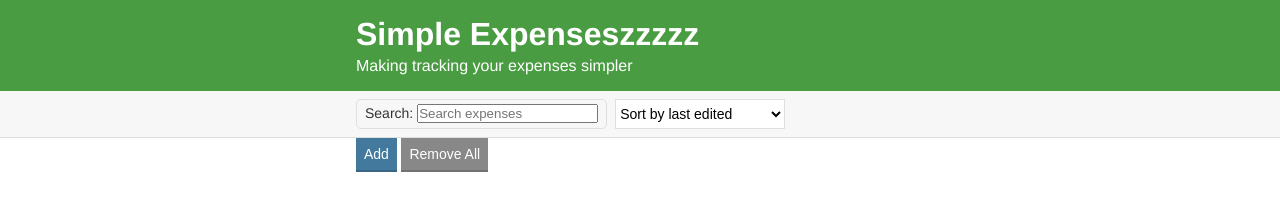
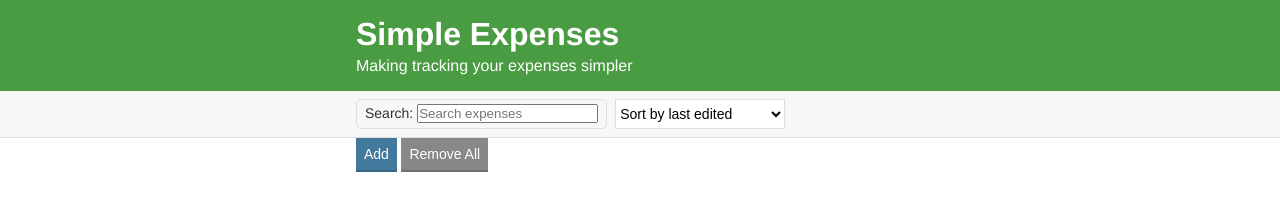
Before and after one commit to by-product/simple-expenses, a website: page simple_expenses/public/index.html in a window 1280 px wide. Drawn offline with Linux system fonts and the light colour scheme.

Commit message:
deply test

```diff
--- a/simple_expenses/public/index.html
+++ b/simple_expenses/public/index.html
@@ -9,7 +9,7 @@
     <body>
         <header class="header">
             <div class="container">
-                <h1 class="header__title">Simple Expenseszzzzz</h1>
+                <h1 class="header__title">Simple Expenses</h1>
                 <h2 class="header__subtitle">Making tracking your expenses simpler</h2>
             </div>
         </header>
```
